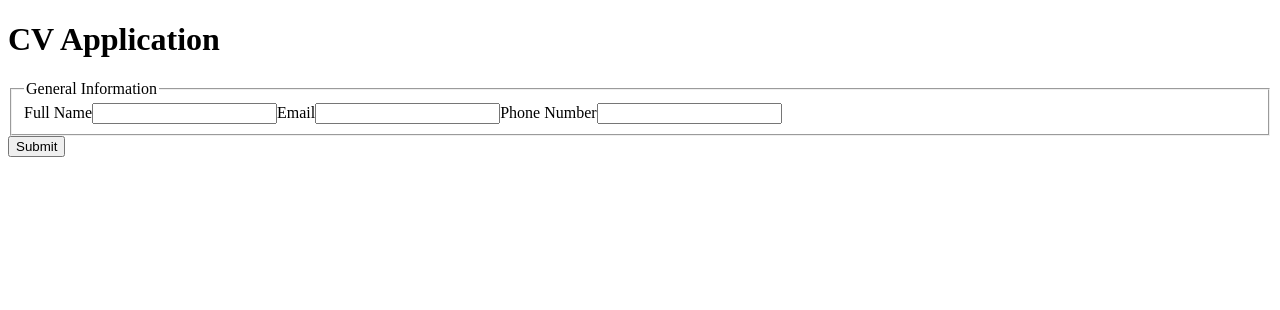
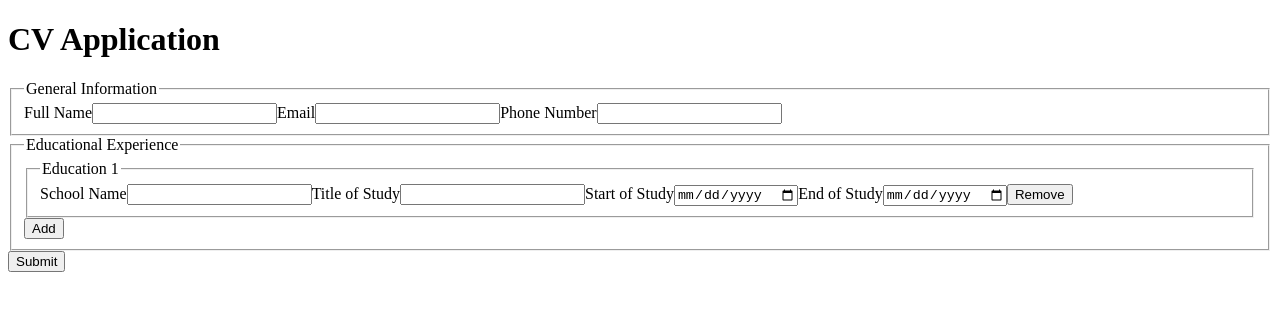
Before and after one commit to saffr3n-dump/cv-application, a React (Vite) app: page / in a window 1280 px wide. Shown: the top 310 px of the page. Built offline with nearby package versions, Linux system fonts and the light colour scheme.

Commit message:
feat: add EducationFieldSet component

```diff
--- /dev/null
+++ b/src/components/EducationFieldSet.jsx
@@ -0,0 +1,50 @@
+import FieldSet from './FieldSet';
+import Input from './Input';
+
+export default function EducationFieldSet({ data, change, remove, add }) {
+  return (
+    <FieldSet legend="Educational Experience">
+      {data.education.map((obj, i) => (
+        <FieldSet key={i} legend={`Education ${i + 1}`}>
+          <Input
+            type="text"
+            name={`school-${i}`}
+            label="School Name"
+            required
+            value={obj.school}
+            onChange={change(`education.${i}.school`)}
+          />
+          <Input
+            type="text"
+            name={`study-${i}`}
+            label="Title of Study"
+            required
+            value={obj.study}
+            onChange={change(`education.${i}.study`)}
+          />
+          <Input
+            type="date"
+            name={`edu-start-${i}`}
+            label="Start of Study"
+            required
+            value={obj.start}
+            onChange={change(`education.${i}.start`)}
+          />
+          <Input
+            type="date"
+            name={`edu-end-${i}`}
+            label="End of Study"
+            value={obj.end}
+            onChange={change(`education.${i}.end`)}
+          />
+          <button type="button" onClick={remove('education', i)}>
+            Remove
+          </button>
+        </FieldSet>
+      ))}
+      <button type="button" onClick={add('education')}>
+        Add
+      </button>
+    </FieldSet>
+  );
+}
--- a/src/components/Form.jsx
+++ b/src/components/Form.jsx
@@ -1,4 +1,7 @@
 import GeneralFieldSet from './GeneralFieldSet';
+import EducationFieldSet from './EducationFieldSet';
+import Education from '../utils/Education';
+import Practice from '../utils/Practice';
 
 export default function Form({ data, setData }) {
   const change = (where) => (e) => {
@@ -8,9 +11,20 @@ export default function Form({ data, setData }) {
     setData({ ...data });
   };
 
+  const remove = (what, at) => () => {
+    data[what].splice(at, 1);
+    setData({ ...data });
+  };
+
+  const add = (what) => () => {
+    data[what].push(what === 'education' ? new Education() : new Practice());
+    setData({ ...data });
+  };
+
   return (
     <form>
       <GeneralFieldSet data={data} change={change} />
+      <EducationFieldSet data={data} change={change} remove={remove} add={add} />
       <button type="submit">Submit</button>
     </form>
   );
```
